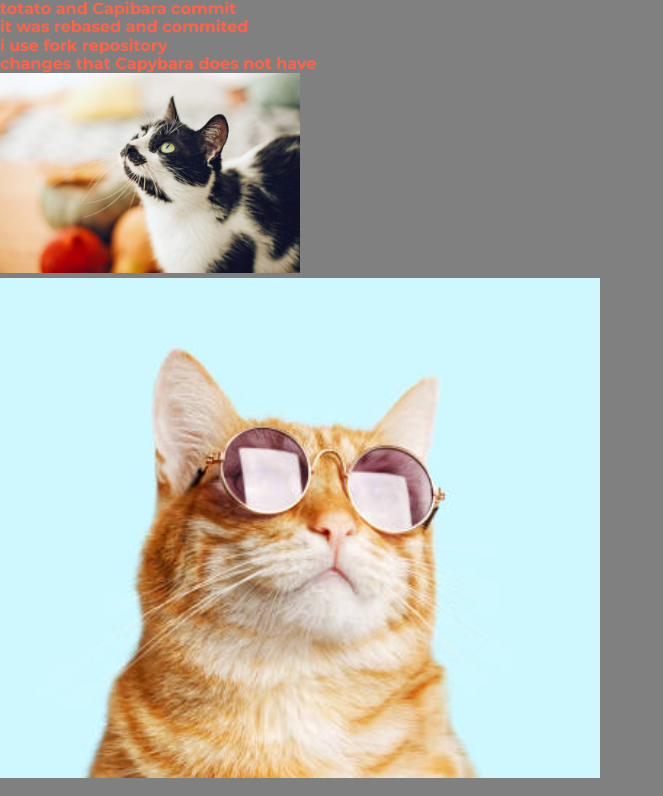
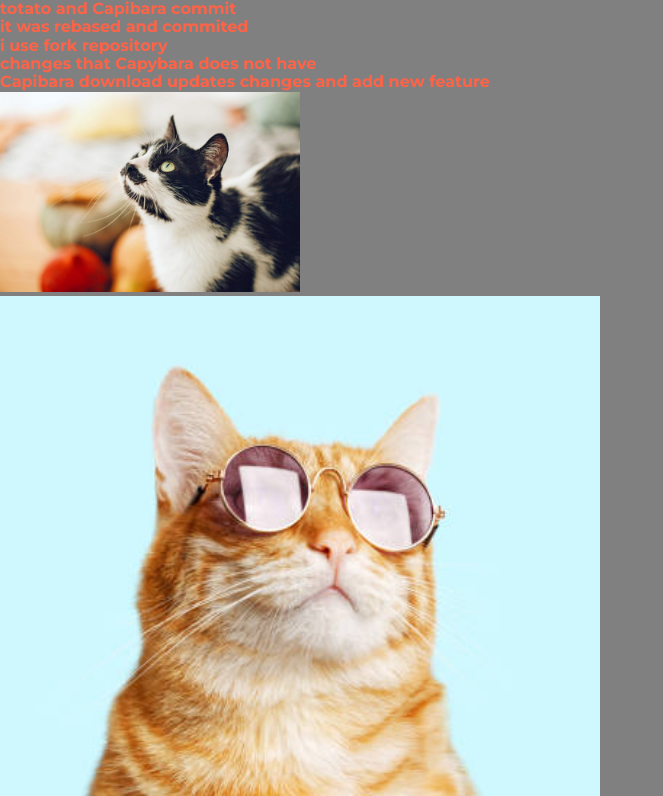
Before and after one commit to totato4/webpackLearn, a website built with webpack: page src/index.html in a window 1280 px wide. Shown: the part 138-934 px from the top of the page, without its empty margins (0-663 px from the left). Built offline with nearby package versions, Linux system fonts and the light colour scheme; a web font is replaced by a local one.

Commit message:
download updates in parent repo and push too

```diff
--- a/src/index.html
+++ b/src/index.html
@@ -15,6 +15,7 @@
         <div>it was rebased and commited</div>
         <div>i use fork repository</div>
         <div>changes that Capybara does not have</div>
+        <div>Capibara download updates changes and add new feature</div>
 
         <img style="width: 300px" src="img/cat.jpg" alt="cat picture">
     </main>
```
